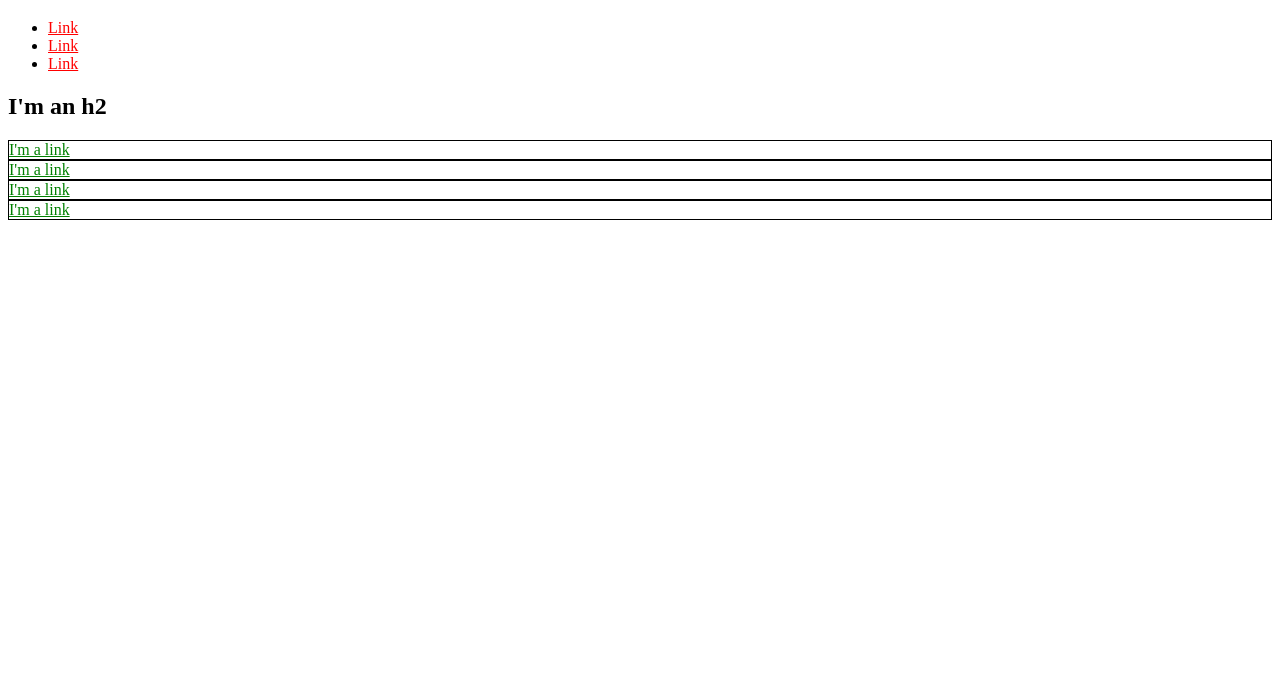
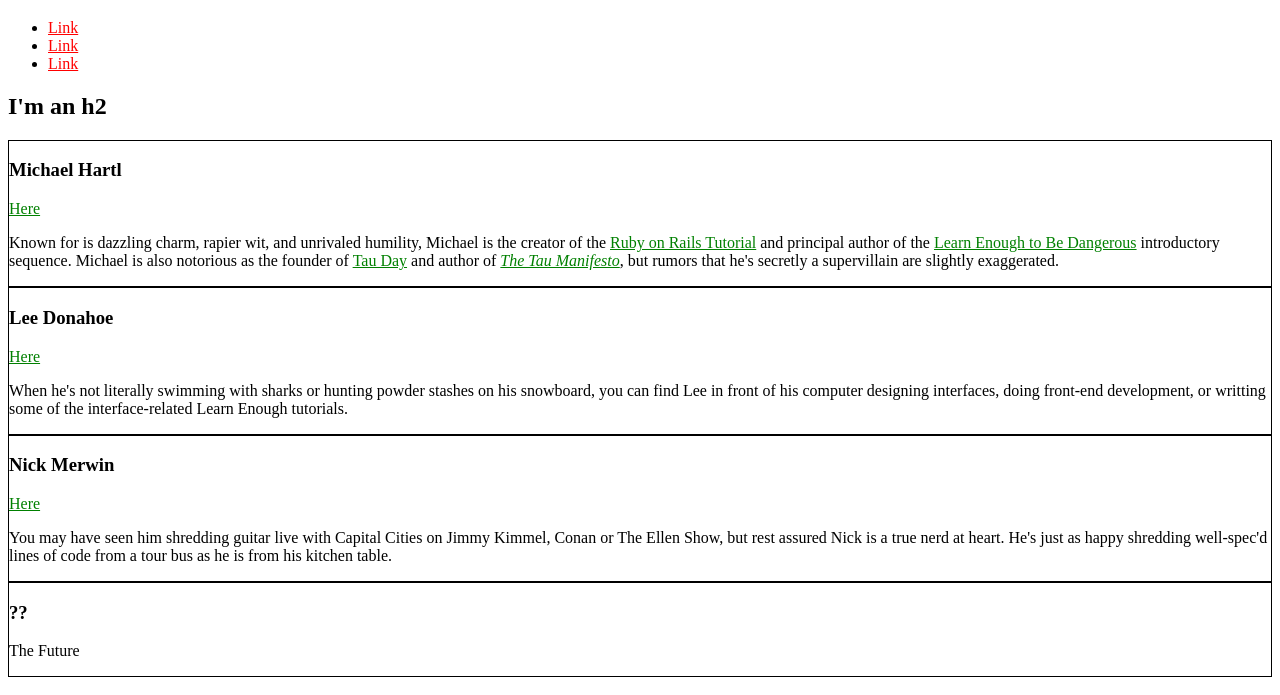
Before and after one commit to Sylvain971/learncssthehardway, a plain HTML site: page index.html in a window 1280 px wide. Shown: the part 61-756 px from the top of the page. Drawn offline with Linux system fonts and the light colour scheme.

Commit message:
Removing the inline style for the <style> tag in the head. Classes added. First version of the readme added.

```diff
--- a/index.html
+++ b/index.html
@@ -3,32 +3,61 @@
 	<head>
 		<title>Test Page: Don't Panic</title>
 		<meta charset="utf-8">
+		<style>
+			a {
+				color: red;
+			}
+			#exec-bio{
+				background-color: lightgray;
+			}
+			.bio-box{
+				border: 1px solid black;
+			}
+			.bio-box a {
+				color: green;
+			}
+		</style>
 	</head>
 	<body>
 		<h1>I'm an h1</h1>
 		<ul>
 			<li>
-				<a href="http://example.com" style="color: red;">Link</a>
+				<a href="http://example.com">Link</a>
 			</li>
 			<li>
-				<a href="http://example.com/" style="color: red;">Link</a>
+				<a href="http://example.com/">Link</a>
 			</li>
 			<li>
-				<a href="http://example.com/" style="color: red;">Link</a>
+				<a href="http://example.com/">Link</a>
 			</li>
 		</ul>
 		<h2>I'm an h2</h2>
-		<div style="border: 1px solid black;">
-			<a href="http://example.com/" style="color: green;">I'm a link</a>
+		<div class="bio-box">
+			<h3>Michael Hartl</h3>
+			<a href="http://twitter.com/mhartl">Here</a>
+			<p>
+				Known for is dazzling charm, rapier wit, and unrivaled humility, Michael is the creator of the <a href="http://railstutorial.org/">Ruby on Rails Tutorial</a> and principal author of the <a href="https://learnenough.com/"> Learn Enough to Be Dangerous</a> introductory sequence. Michael is also notorious as the founder of <a href="http://tauday.com/">Tau Day</a> and author of <a href="http://tauday.com/tau-manifesto"><em>The Tau Manifesto</em></a>, but rumors that he's secretly a supervillain are slightly exaggerated.
+			</p>
 		</div>
-		<div style="border: 1px solid black;">
-			<a href="http://example.com/" style="color: green;">I'm a link</a>
+		<div class="bio-box">
+			<h3>Lee Donahoe</h3>
+			<a href="https://twitter.com/leedonahoe">Here</a>
+			<p>
+				When he's not literally swimming with sharks or hunting powder stashes on his snowboard, you can find Lee in front of his computer designing interfaces, doing front-end development, or writting some of the interface-related Learn Enough tutorials.
+			</p>
 		</div>
-		<div style="border: 1px solid black;">
-			<a href="http://example.com/" style="color: green;">I'm a link</a>
+		<div class="bio-box">
+			<h3>Nick Merwin</h3>
+			<a href="https://twitter.com/nickmerwin">Here</a>
+			<p>
+				You may have seen him shredding guitar live with Capital Cities on Jimmy Kimmel, Conan or The Ellen Show, but rest assured Nick is a true nerd at heart. He's just as happy shredding well-spec'd lines of code from a tour bus as he is from his kitchen table.
+			</p>
 		</div>
-		<div style="border: 1px solid black;">
-			<a href="http://example.com/" style="color: green;">I'm a link</a>
+		<div class="bio-box">
+			<h3>??</h3>
+			<p>
+				The Future
+			</p>
 		</div>
 	</body>
 </html>
```
Also changed, not shown: 1 other file.
